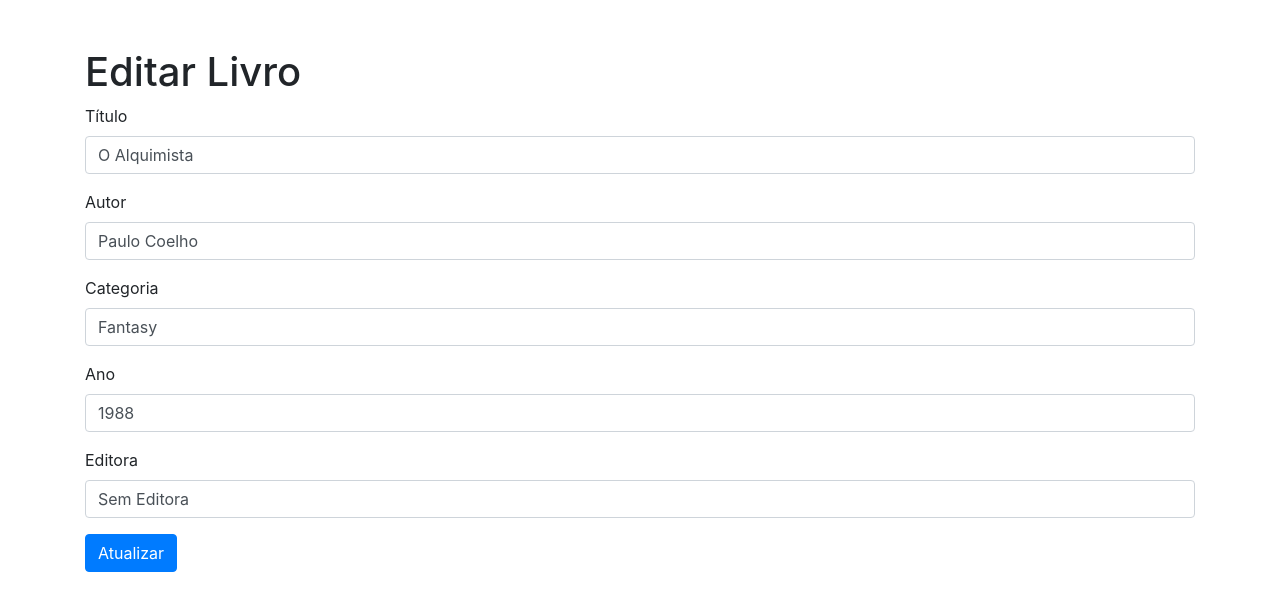
After one commit to vitinreidelas07/aula32, a Flask app: page /editar/3 in a window 1280 px wide. The commit adds this page. Shown: the top 611 px of the page. Run offline with Flask 3, Linux system fonts and the light colour scheme; data comes from the database, SQL or seed files in the repository; both versions use the stored data as it was after the commit; some libraries are stand-ins or nearby versions.

Commit message:
Adiciona funcionalidades de editar e deletar livros

```diff
--- a/app.py
+++ b/app.py
@@ -86,5 +86,41 @@ def criar():
     return redirect(url_for("inicio"))
 
 
+@app.route("/deletar/<int:id>")
+def deletar(id):
+    # Buscar o livro pelo ID
+    livro = Livro.query.get(id)
+    if livro:
+        # Remover o livro do banco de dados
+        db.session.delete(livro)
+        db.session.commit()
+    # Redirecionar de volta para a página inicial
+    return redirect(url_for("inicio"))
+
+
+@app.route("/editar/<int:id>")
+def editar(id):
+    # Buscar o livro pelo ID
+    livro = Livro.query.get(id)
+    if livro:
+        return render_template("editar.html", livro=livro)
+    return redirect(url_for("inicio"))
+
+
+@app.route("/atualizar/<int:id>", methods=["POST"])
+def atualizar(id):
+    # Buscar o livro pelo ID
+    livro = Livro.query.get(id)
+    if livro:
+        # Atualizar os dados do livro
+        livro.titulo = request.form["titulo"]
+        livro.autor = request.form["autor"]
+        livro.categoria = request.form["categoria"]
+        livro.ano = request.form["ano"]
+        livro.editora = request.form["editora"]
+        db.session.commit()
+    return redirect(url_for("inicio"))
+
+
 if __name__ == "__main__":
     app.run(debug=True)
--- /dev/null
+++ b/templates/editar.html
@@ -0,0 +1,40 @@
+<!DOCTYPE html>
+<html>
+  <head>
+    <meta charset="utf-8" />
+    <meta name="viewport" content="width=device-width, initial-scale=1" />
+    <title>Editar Livro</title>
+    <link
+      rel="stylesheet"
+      href="https://maxcdn.bootstrapcdn.com/bootstrap/4.0.0/css/bootstrap.min.css"
+    />
+  </head>
+  <body>
+    <div class="container mt-5">
+      <h1>Editar Livro</h1>
+      <form action="{{ url_for('atualizar', id=livro.id) }}" method="post">
+        <div class="form-group">
+          <label for="titulo">Título</label>
+          <input type="text" id="titulo" name="titulo" class="form-control" value="{{ livro.titulo }}" />
+        </div>
+        <div class="form-group">
+          <label for="autor">Autor</label>
+          <input type="text" id="autor" name="autor" class="form-control" value="{{ livro.autor }}" />
+        </div>
+        <div class="form-group">
+          <label for="categoria">Categoria</label>
+          <input type="text" id="categoria" name="categoria" class="form-control" value="{{ livro.categoria }}" />
+        </div>
+        <div class="form-group">
+          <label for="ano">Ano</label>
+          <input type="text" id="ano" name="ano" class="form-control" value="{{ livro.ano }}" />
+        </div>
+        <div class="form-group">
+          <label for="editora">Editora</label>
+          <input type="text" id="editora" name="editora" class="form-control" value="{{ livro.editora }}" />
+        </div>
+        <button type="submit" class="btn btn-primary">Atualizar</button>
+      </form>
+    </div>
+  </body>
+</html>
--- a/templates/lista.html
+++ b/templates/lista.html
@@ -34,6 +34,7 @@
       <table class="table table-striped table-hover">
         <thead class="thead-default">
           <tr>
+            <th>Ações</th>
             <th>Livro</th>
             <th>Autor</th>
             <th>Categoria</th>
@@ -45,6 +46,10 @@
         <tbody>
           {% for livro in lista_de_livros %}
           <tr>
+            <td>
+              <a href="{{ url_for('editar', id=livro.id) }}" class="btn btn-warning btn-sm">Editar</a>
+              <a href="{{ url_for('deletar', id=livro.id) }}" class="btn btn-danger btn-sm">Deletar</a>
+            </td>
             <td>{{ livro.titulo }}</td>
             <td>{{ livro.autor }}</td>
             <td>{{ livro.categoria }}</td>
```
Also changed, not shown: instance/livros.db.
